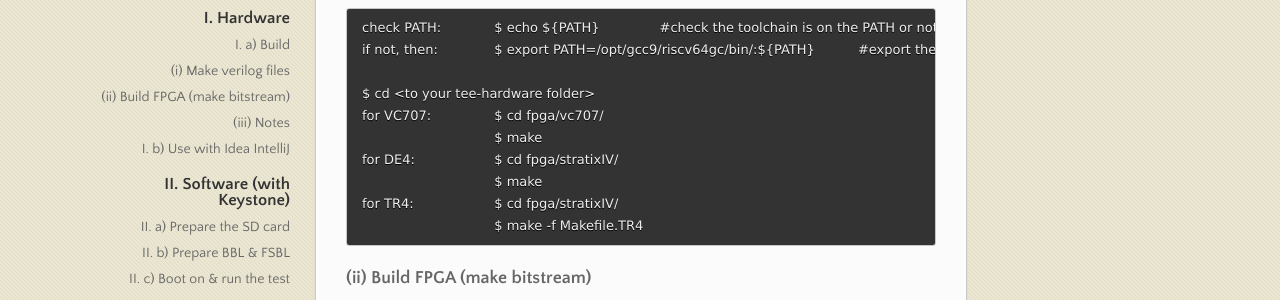
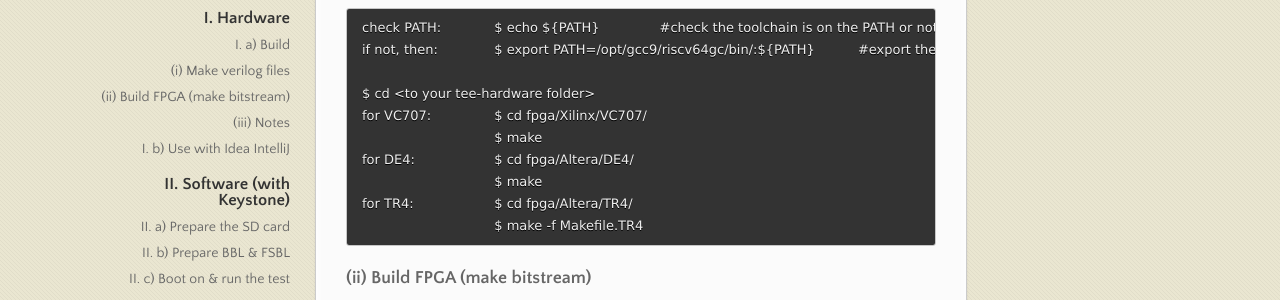
Before and after one commit to lapnd/httdes.github.io, a Jekyll site: the page built from tee-hw.md, in a window 1280 px wide and 900 px high, scrolled down 494 px. Shown: the part 240-540 px from the top of the window. Built offline with Jekyll 4.4.1, drawn with Linux system fonts in a browser that asks for light colours; our own code applies the rules of GitHub Pages for plain Markdown files.

Commit message:
Update tee-hw.md

```diff
--- a/tee-hw.md
+++ b/tee-hw.md
@@ -29,11 +29,11 @@ The core processors can be configured to use [Rocket](https://github.com/chipsal
 	if not, then:		$ export PATH=/opt/gcc9/riscv64gc/bin/:${PATH}		#export the toolchain to PATH
 
 	$ cd <to your tee-hardware folder>
-	for VC707:		$ cd fpga/vc707/
+	for VC707:		$ cd fpga/Xilinx/VC707/
 					$ make
-	for DE4:			$ cd fpga/stratixIV/
+	for DE4:			$ cd fpga/Altera/DE4/
 					$ make
-	for TR4:			$ cd fpga/stratixIV/
+	for TR4:			$ cd fpga/Altera/TR4/
 					$ make -f Makefile.TR4
 
 ### (ii) Build FPGA (make bitstream)
```
